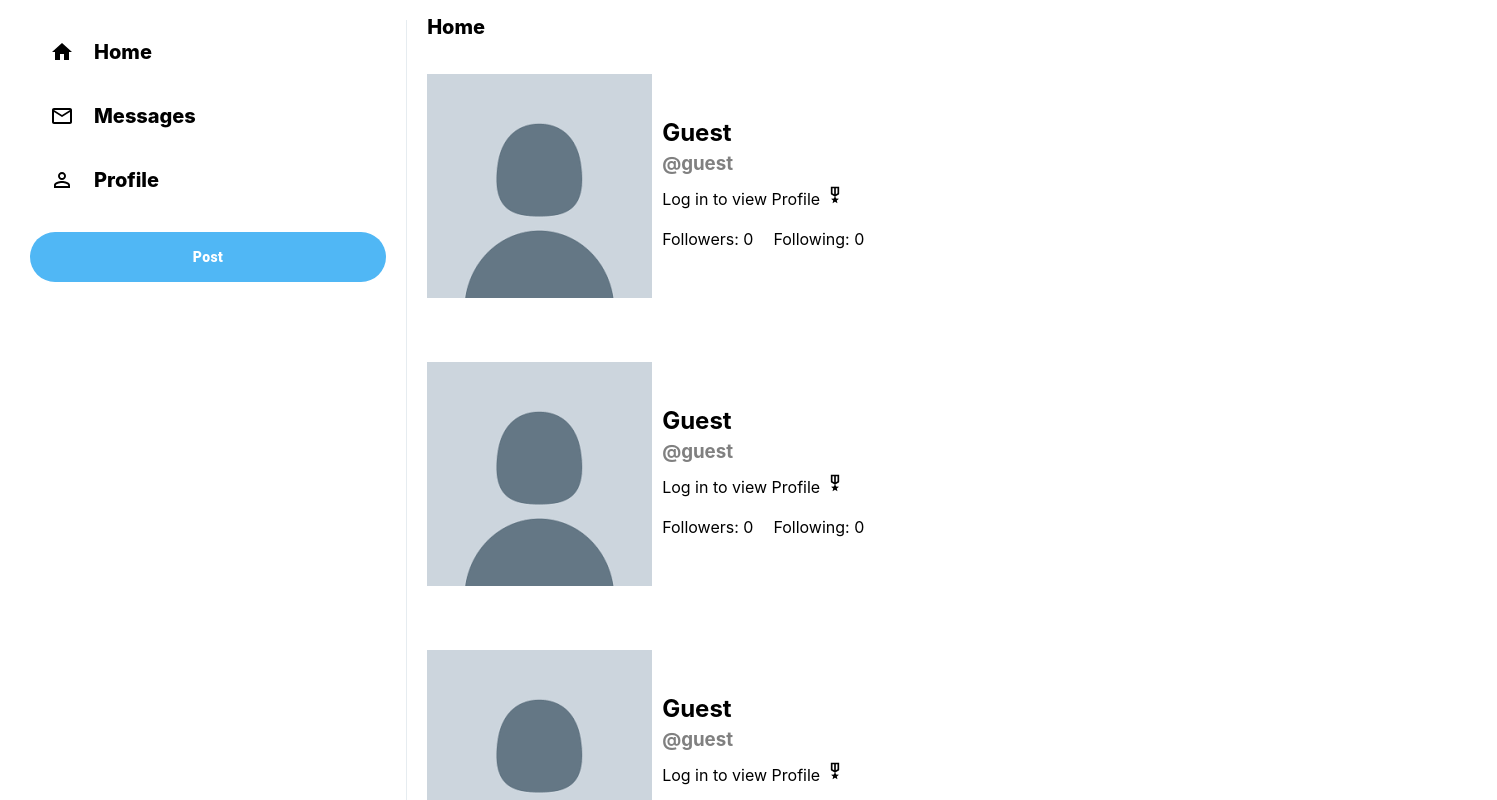
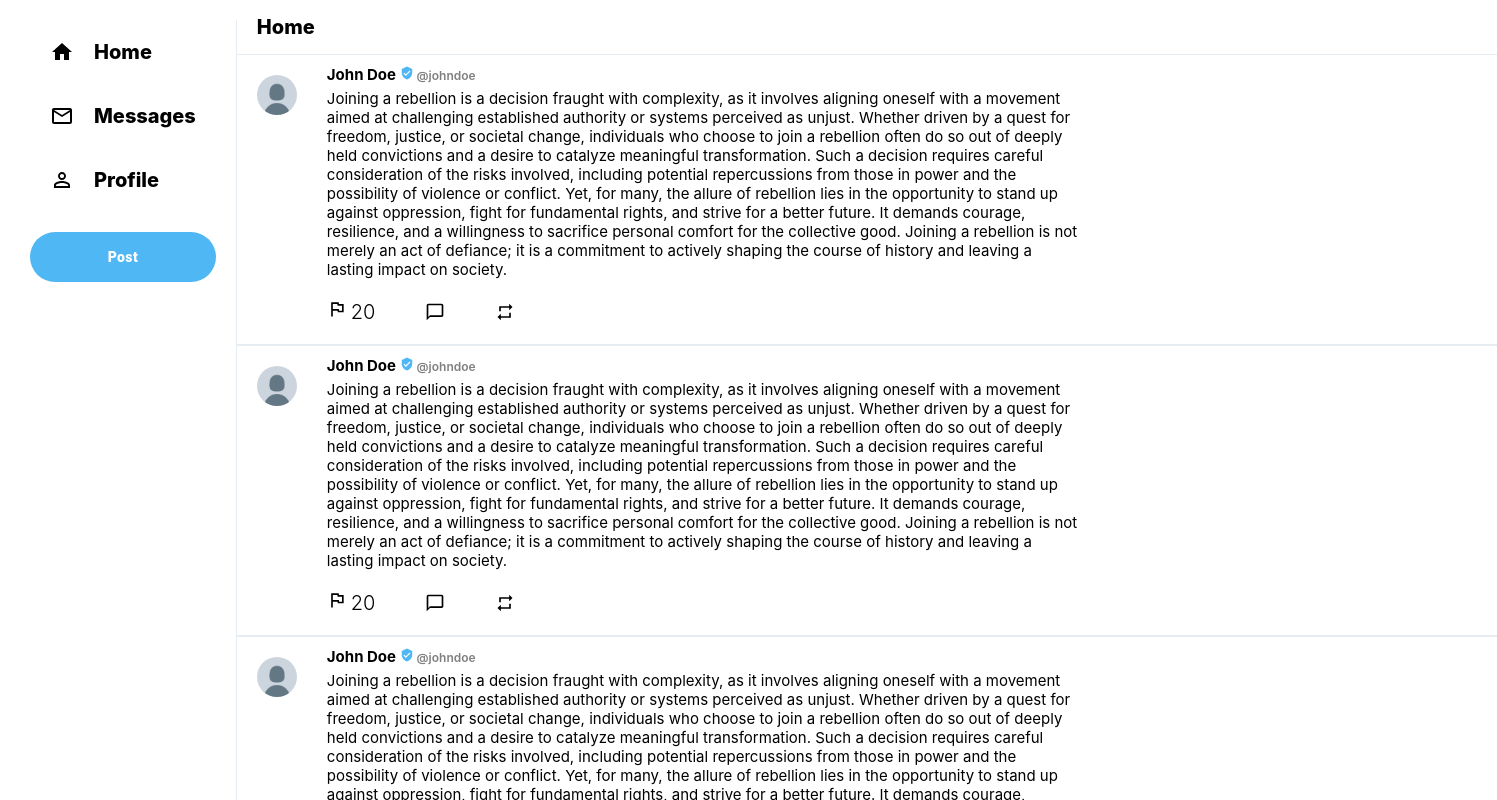
Before and after one commit to adriand4/RallyCry, a React (Create React App) app: page / in a window 1280 px wide. Shown: the whole page, 1497 px wide, since content can reach past the window. Built offline with nearby package versions, Linux system fonts and the light colour scheme; no server answers.

Commit message:
gosh darnit, editing wrong thing lol

```diff
--- a/src/Post.js
+++ b/src/Post.js
@@ -1,79 +1,96 @@
-import React, { useEffect, useState } from "react";
+import React, { forwardRef, useState } from "react";
+import "./Post.css";
+import Avatar from "@mui/material/Avatar";
+import VerifiedUserIcon from "@mui/icons-material/VerifiedUser";
+import FlagOutlinedIcon from '@mui/icons-material/FlagOutlined';
+import FlagIcon from '@mui/icons-material/Flag';
+import ChatBubbleOutlineIcon from '@mui/icons-material/ChatBubbleOutline';
+import RepeatOutlinedIcon from '@mui/icons-material/RepeatOutlined';
+import avatarImage from "./images.png";
 
-import "./Profile.css";
-import ProfileIcon from "./images.png";
-import MilitaryTechOutlinedIcon from '@mui/icons-material/MilitaryTechOutlined';
-
-function Profile() {
-  const [user, setUser] = useState({
-    name: "Guest",
-    handle: "@guest",
-    bio: "Log in to view Profile",
-    followers: 0,
-    following: 0,
-  });
-
-  useEffect(() => {
-    // Function to fetch user data
-    const fetchUserData = async () => {
-      try {
-        // Check if the user is logged in
-        const bouncerResponse = await fetch('https://api.cybernaut.app/bouncer', {
-          credentials: 'include',
-        });
-
-        if (bouncerResponse.ok) {
-          // User is logged in, fetch user details
-          const userResponse = await fetch('https://api.cybernaut.app/user', {
-            credentials: 'include',
-          });
-
-          if (userResponse.ok) {
-            const userData = await userResponse.json(); // Convert the response payload to JSON
-
-            // Update state with the fetched data
-            setUser({
-              name: userData.Username,
-              handle: `@${userData.Username.toLowerCase()}`,
-              bio: `Current Faction: ${userData.FactionID || "None"}`,
-              // Assuming you want to include default values for followers and following
-              followers: user.followers,
-              following: user.following,
-            });
-          } else {
-            throw new Error('Failed to fetch user details');
-          }
-        } else {
-          throw new Error('User is not logged in');
-        }
-      } catch (error) {
-        console.error("Error fetching user data", error);
-        // Handle unauthorized or other errors (e.g., keep the default user or update state to reflect the error)
+const Post = forwardRef(
+  ({ displayName, username, verified, text, image, avatar }, ref) => {
+    const [flagActive, setFlagActive] = useState(false);
+    const [flagCount, setFlagCount] = useState(20);
+    const [showComments, setShowComments] = useState(false);
+    const handleFlagClick = () => {
+      if (flagActive) {
+        setFlagActive(false);
+        setFlagCount(flagCount - 1);
+      } else {
+        setFlagActive(true);
+        setFlagCount(flagCount + 1);
       }
     };
+    const toggleComments = () => {
+      setShowComments(!showComments);
+    };
 
-    fetchUserData();
-  }, []);
 
-  return (
-    <div className="profile">
-      <div className="profile__header">
-        <div className="profile__icon">
-            <img src={ProfileIcon} alt="Profile Icon" />
+
+    return (
+      <div className="post" ref={ref}>
+        <div className="post__avatar">
+          <Avatar src={avatarImage} alt="Avatar" />
         </div>
-        <div className="profile__info">
-          <h2>{user.name}</h2>
-          <h3>{user.handle}</h3>
-          <p>{user.bio} <MilitaryTechOutlinedIcon fontSize="small" /></p>
-          <div className="profile__stats">
-            <p>Followers: {user.followers}</p>
-            <p>Following: {user.following}</p>
+        <div className="post__body">
+          <div className="post__header">
+            <div className="post__headerText">
+              <h3>
+                {displayName}{" "}
+                <span className="post__headerSpecial">
+                  {verified && <VerifiedUserIcon className="post__badge" />} @
+                  {username}
+                </span>
+              </h3>
+            </div>
+            <div className="post__headerDescription">
+              <p>{text}</p>
+            </div>
           </div>
+          <div className="post__footer">
+          <div className="flagContainer">
+
+              {flagActive ? (
+                <FlagIcon fontSize="small" onClick={handleFlagClick} />
+              ) : (
+                <FlagOutlinedIcon fontSize="small" onClick={handleFlagClick} />
+              )}
+              <span className="flagCount">{flagCount}</span>
+            </div>
+            <ChatBubbleOutlineIcon fontSize="small" onClick={toggleComments} />
+            <RepeatOutlinedIcon fontSize="small" />
+          </div>
+          {showComments && (
+            <div className="post__comments">
+
+              <div className="post__comment">
+              <Avatar />
+                <div className="post__commentText">
+                  <p className="post__commentUsername">@Username</p>
+                  <p className="post__commentContent">This is the comment text</p>
+                </div>
+              </div>
+              <div className="post__comment">
+                <Avatar />
+                <div className="post__commentText">
+                  <p className="post__commentUsername">@Username</p>
+                  <p className="post__commentContent">This is the comment text</p>
+                </div>
+              </div>
+              <div className="post__comment">
+                <Avatar />
+                <div className="post__commentText">
+                  <p className="post__commentUsername">@Username</p>
+                  <p className="post__commentContent">This is the comment text</p>
+                </div>
+              </div>
+            </div>
+          )}
         </div>
       </div>
-      {/* Remaining component structure */}
-    </div>
-  );
-}
+    );
+  }
+);
 
-export default Profile;
+export default Post;
--- a/src/Profile.js
+++ b/src/Profile.js
@@ -19,16 +19,14 @@
       try {
         // Check if the user is logged in
         const bouncerResponse = await axios.get('https://api.cybernaut.app/bouncer', {
-          method: 'GET', // or 'POST', etc.
-          credentials: 'include',
+          withCredentials: true,
         });
 
         if (bouncerResponse.status === 200) {
           // User is logged in, fetch user details
           const userResponse = await axios.get('https://api.cybernaut.app/user', {
-            method: 'GET', // or 'POST', etc.
-            credentials: 'include',
-          })
+            withCredentials: true,
+          });
           const userData = userResponse.data;
 
           // Update state with the fetched data
```
